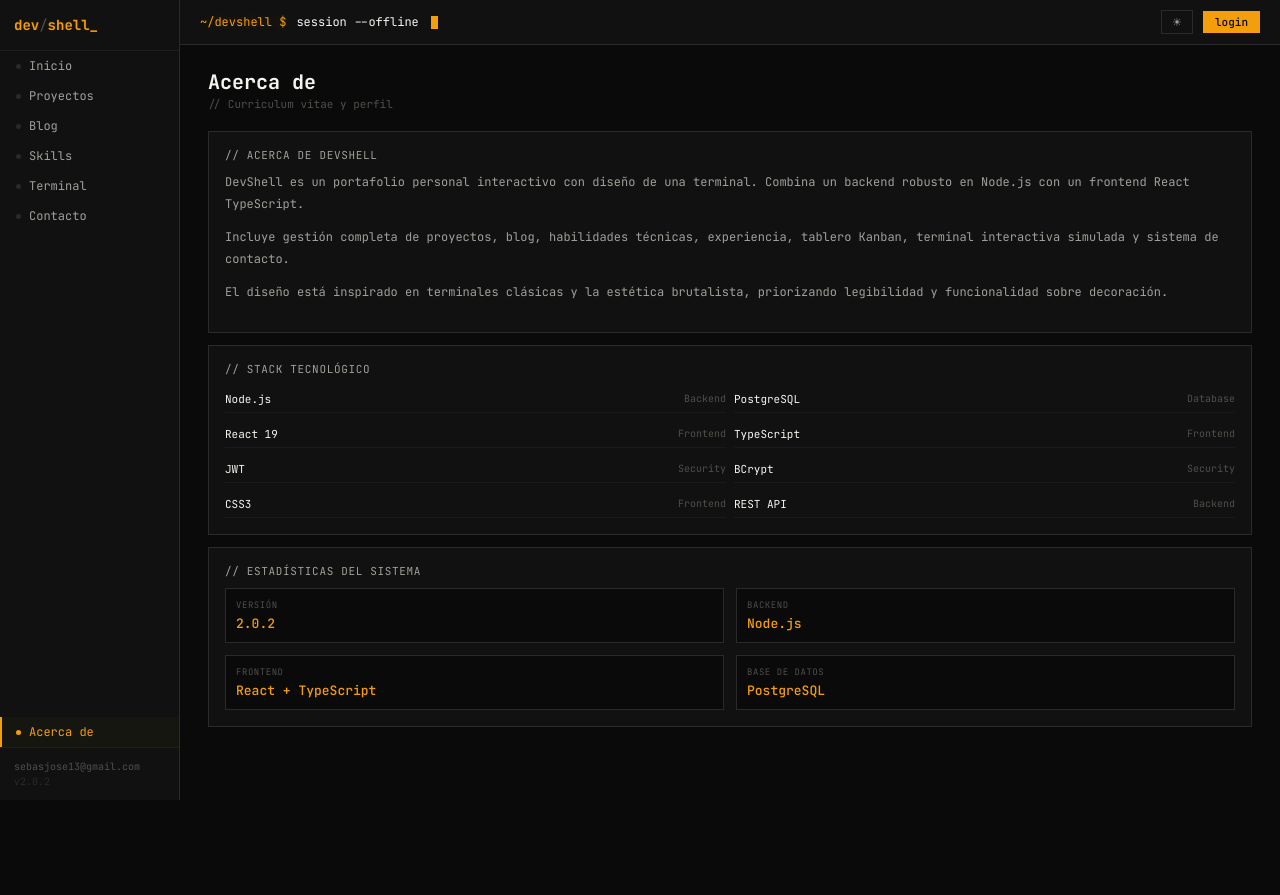
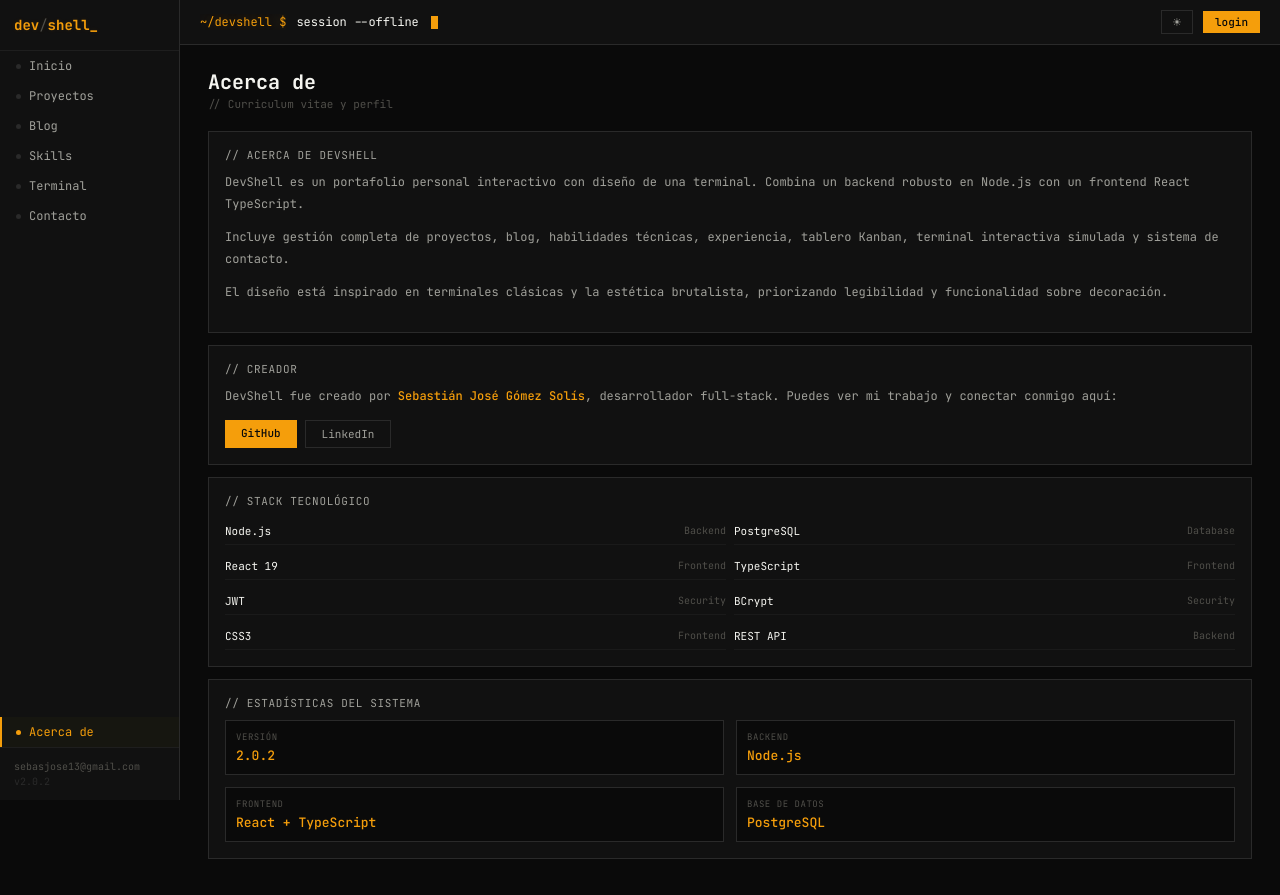
Before and after one commit to SebastianGomezSolis/proyecto-devshell-nodejs-frontend, a React (Create React App) app: page /about in a window 1280 px wide. Before the commit the page ends 800 px from the top, so only its background shows below. Built offline with nearby package versions, Linux system fonts and the light colour scheme; the HTML template or start-up script is replaced by a standard one.

Commit message:
Acerca de: seccion creador con botones de GitHub y LinkedIn

```diff
--- a/src/pages/AboutPage.tsx
+++ b/src/pages/AboutPage.tsx
@@ -32,6 +32,24 @@ const AboutPage: React.FC = () => {
             El diseño está inspirado en terminales clásicas y la estética brutalista,
             priorizando legibilidad y funcionalidad sobre decoración.
           </p>
+        </div>
+      </div>
+
+      <div className="card">
+        <div className="card-title">{'// Creador'}</div>
+        <div style={{ fontSize: '12px', color: '#a0a09a', lineHeight: 1.8 }}>
+          <p style={{ marginBottom: '12px' }}>
+            DevShell fue creado por <span style={{ color: '#f59e0b', fontWeight: 500 }}>Sebastián José Gómez Solís</span>,
+            desarrollador full-stack. Puedes ver mi trabajo y conectar conmigo aquí:
+          </p>
+        </div>
+        <div style={{ display: 'flex', gap: '8px', flexWrap: 'wrap' }}>
+          <a className="btn-primary" href="https://github.com/SebastianGomezSolis" target="_blank" rel="noopener noreferrer" style={{ fontSize: '11px', padding: '6px 16px' }}>
+            GitHub
+          </a>
+          <a className="btn-secondary" href="https://www.linkedin.com/in/sebasti%C3%A1n-jos%C3%A9-g%C3%B3mez-sol%C3%ADs-86203037b/" target="_blank" rel="noopener noreferrer" style={{ fontSize: '11px', padding: '6px 16px' }}>
+            LinkedIn
+          </a>
         </div>
       </div>
 
```
